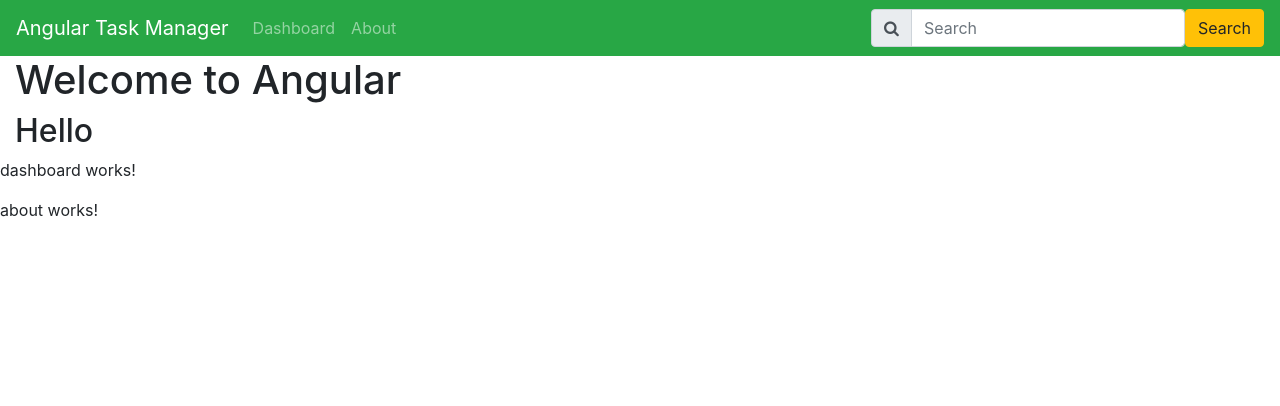
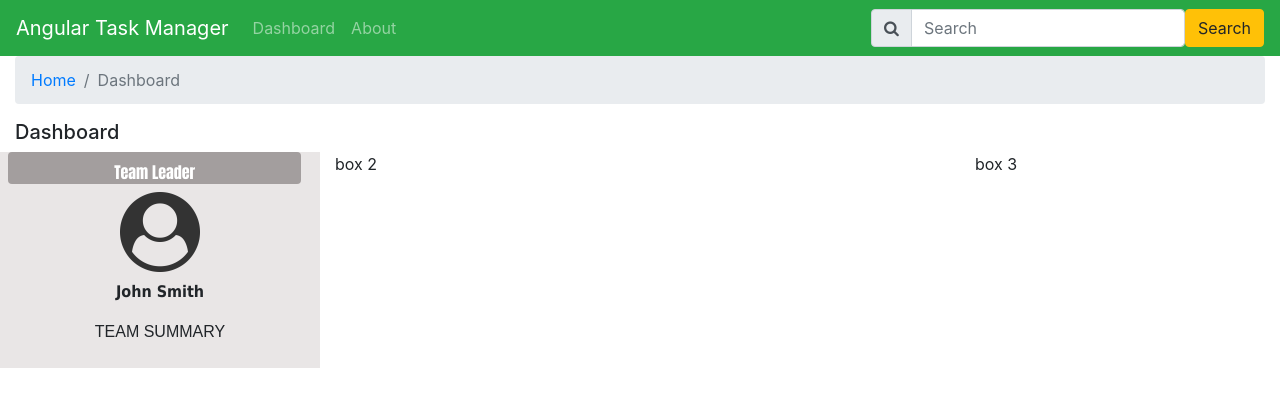
Before and after one commit to shalant/TaskManagerAngMatJwtAspNet, an Angular app in the folder TaskManager/: page / in a window 1280 px wide. Shown: the top 406 px of the page. Built offline with nearby package versions, Linux system fonts and the light colour scheme.

Commit message:
working on dashboard

```diff
--- a/TaskManager/src/app/app-routing.module.ts
+++ b/TaskManager/src/app/app-routing.module.ts
@@ -1,7 +1,13 @@
 import { NgModule } from '@angular/core';
 import { RouterModule, Routes } from '@angular/router';
+import { AboutComponent } from './about/about.component';
+import { DashboardComponent } from './dashboard/dashboard.component';
 
-const routes: Routes = [];
+const routes: Routes = [
+  { path:"dashboard", component: DashboardComponent },
+  { path:"about", component: AboutComponent },
+  { path:"", component: DashboardComponent, pathMatch: "full" }
+];
 
 @NgModule({
   imports: [RouterModule.forRoot(routes)],
--- a/TaskManager/src/app/app.component.html
+++ b/TaskManager/src/app/app.component.html
@@ -26,13 +26,5 @@
   </div>
 </nav>
 <div class="container-fluid">
-  <h1>Welcome to Angular</h1>
-  <h2>Hello</h2>
+  <router-outlet></router-outlet>
 </div>
-
-<div>
-  <app-dashboard></app-dashboard>
-</div>
-<div>
-  <app-about></app-about>
-</div>
--- a/TaskManager/src/app/dashboard/dashboard.component.html
+++ b/TaskManager/src/app/dashboard/dashboard.component.html
@@ -1 +1,25 @@
-<p>dashboard works!</p>
+<nav>
+    <ol class="breadcrumb">
+        <li class="breadcrumb-item"><a routerLink="/">Home</a></li>
+        <li class="breadcrumb-item active">Dashboard</li>
+    </ol>
+</nav>
+
+<h5>Dashboard</h5>
+    <div class="row">
+        <div class="col-lg-3 pb-3" style="background-color: #e9e6e6;">
+            <div class="row">
+                <div class="col-11 text-white text-center mx-2 rounded pt-2 pv-2 font-weight-bold"
+                    style="background-color: #a39e9e; font-family: Impact, Haettenschweiler, 'Arial Narrow Bold', sans-serif">{{ Designation }}</div>
+            <div class="col-12 text-center mt-2">
+                <img src="assets/user.png" width="120px"/>
+            </div>
+            <div class="col-12 text-center pt-2 pb-2 font-weight-bold" style="font-family: Tahoma">
+                {{ Username }}
+            </div>
+            <div class="col-12 text-center pt-2 pb-2" style="font-family: Arial">TEAM SUMMARY</div>
+        </div>
+    </div>
+    <div class="col-lg-6">box 2</div>
+    <div class="col-lg-3">box 3</div>
+</div>
--- a/TaskManager/src/app/dashboard/dashboard.component.ts
+++ b/TaskManager/src/app/dashboard/dashboard.component.ts
@@ -7,9 +7,29 @@
 })
 export class DashboardComponent implements OnInit {
 
+  Designation: string = "blah";
+  Username: string = "blah";
+  NoOfTeamMembers: number = 108;
+  TotalCostOfAllProjects: number = 108;
+  PendingTasks: number= 108;
+  UpComingProjects: number= 108;
+  ProjectCost: number= 108;
+
+  CurrentExpenditure: number= 108;
+  AvailableFunds: number= 108;
+
   constructor() { }
 
   ngOnInit(): void {
+    this.Designation = "Team Leader";
+    this.Username = "John Smith";
+    this.NoOfTeamMembers = 67;
+    this.TotalCostOfAllProjects= 240;
+    this.PendingTasks = 15;
+    this.UpComingProjects = 2;
+    this.ProjectCost = 2113507;
+    this.CurrentExpenditure = 52536;
+    this.AvailableFunds = 52536;
   }
 
 }
```
Also changed, not shown: TaskManager/src/assets/user.png (added).
